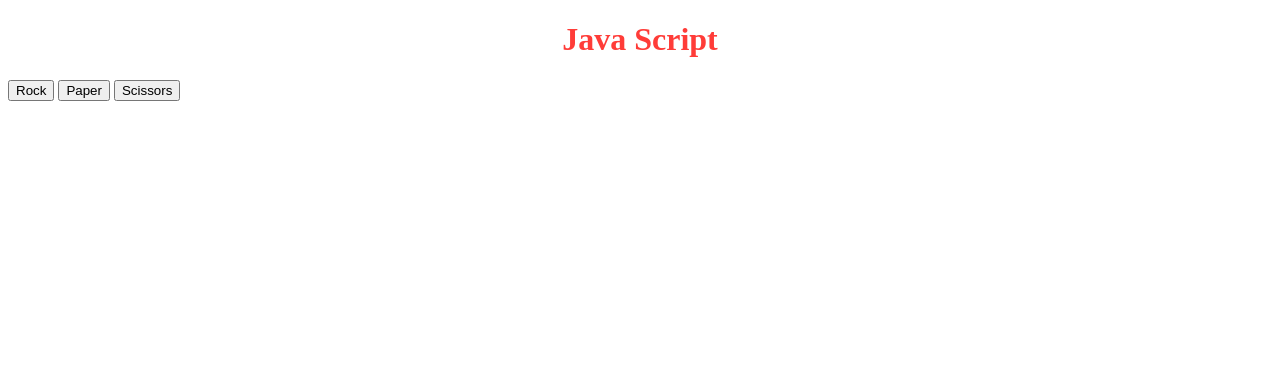
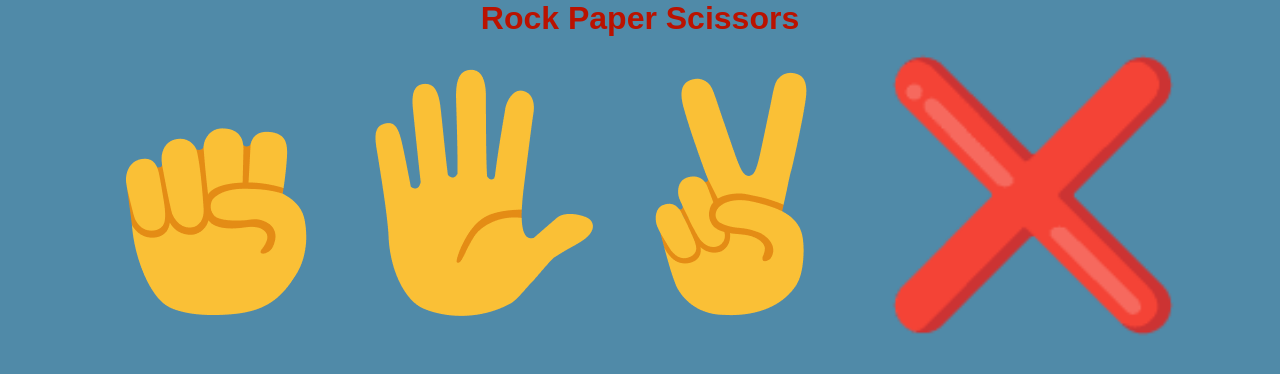
Before and after one commit to orimolco102/HTML-CSS-GITHUB, a plain HTML site: page projects/RPS/index.html in a window 1280 px wide. Drawn offline with Linux system fonts and the light colour scheme.

Commit message:
end project

```diff
--- a/projects/RPS/index.html
+++ b/projects/RPS/index.html
@@ -5,16 +5,40 @@
     <meta name="viewport" content="width=device-width, initial-scale=1.0" />
     <title>Rock Paper Scissors</title>
     <script src="script.js" defer></script>
+    <link rel="stylesheet" href="style.css" />
   </head>
   <body>
-    <h1
-      style="font-size: calc(50px, 1.5rem); text-align: center; color: #ff3c38"
-    >
-      Java Script
-    </h1>
+    <header>
+      <h1>Rock Paper Scissors</h1>
+    </header>
 
-    <button id="Rock" onclick="res(this.id)">Rock</button>
-    <button id="Paper" onclick="res(this.id)">Paper</button>
-    <button id="Scissors" onclick="res(this.id)">Scissors</button>
+    <div class="buttoncontainer">
+      <button id="Rock" onclick="res(this.id)">
+        <img src="images/rock-emoji.png" alt="" />
+      </button>
+      <button id="Paper" onclick="res(this.id)">
+        <img src="images/paper-emoji.png" alt="" />
+      </button>
+      <button id="Scissors" onclick="res(this.id)">
+        <img src="images/scissors-emoji.png" alt="" />
+      </button>
+      <button
+        id="clear"
+        onclick="
+          res(this.id);
+          localStorage.removeItem('score');
+          UpdateScore();
+        "
+        style="font-size: 250px; color: red"
+      >
+        ❌
+      </button>
+    </div>
+
+    <div class="statcont">
+      <p class="picks sb"></p>
+      <p class="result sb"></p>
+      <p class="score sb"></p>
+    </div>
   </body>
 </html>
--- a/projects/RPS/script.js
+++ b/projects/RPS/script.js
@@ -1,34 +1,21 @@
-const score = {
+let score = JSON.parse(localStorage.getItem("score")) || {
   Wins: 0,
   Losses: 0,
   Ties: 0,
 };
-
-function PickComputerMove() {
-  const randomNumber = Math.random();
-  let computerMove = "";
-
-  if (randomNumber >= 0 && randomNumber < 1 / 3) {
-    computerMove = "Rock";
-  } else if (randomNumber >= 1 / 3 && randomNumber < 2 / 3) {
-    computerMove = "Paper";
-  } else if (randomNumber >= 2 / 3 && randomNumber < 1) {
-    computerMove = "Scissors";
-  }
-
-  return computerMove;
-}
 
 function res(ButtonID) {
   const computerMove = PickComputerMove();
   let result = "";
   const PlayerChoice = ButtonID;
 
-  console.log(PlayerChoice);
-  console.log(computerMove);
-  console.log(PlayerChoice == computerMove);
-
-  if (PlayerChoice === computerMove) {
+  if (PlayerChoice === "clear") {
+    score = {
+      Wins: 0,
+      Losses: 0,
+      Ties: 0,
+    };
+  } else if (PlayerChoice === computerMove) {
     result = "Tie";
     score.Ties += 1;
   } else if (
@@ -38,14 +25,37 @@ function res(ButtonID) {
   ) {
     result = "You Win";
     score.Wins += 1;
-  } else  {
-    result = "You Lose"
+  } else {
+    result = "You Lose";
     score.Losses += 1;
   }
 
-  localStorage.setItem("score",JSON.stringify(score));
+  localStorage.setItem("score", JSON.stringify(score));
 
-  alert(`Computer picked: ${computerMove} result: ${result}
-    Wins: ${score.Wins}, Losses: ${score.Losses}, Ties: ${score.Ties}
-    `);
+  document.querySelector(".result").innerHTML = result;
+  document.querySelector(".picks").innerHTML =
+    `Computer picked: ${computerMove}. You have picked: ${PlayerChoice}`;
+
+  UpdateScore();
+
+  function UpdateScore() {
+    document.querySelector(".score").innerHTML =
+      `score: Wins: ${score.Wins}, Losses: ${score.Losses}, Ties: ${score.Ties}`;
+  }
+
+
+  function PickComputerMove() {
+    const randomNumber = Math.random();
+    let computerMove = "";
+
+    if (randomNumber >= 0 && randomNumber < 1 / 3) {
+      computerMove = "Rock";
+    } else if (randomNumber >= 1 / 3 && randomNumber < 2 / 3) {
+      computerMove = "Paper";
+    } else if (randomNumber >= 2 / 3 && randomNumber < 1) {
+      computerMove = "Scissors";
+    }
+
+    return computerMove;
+  }
 }
--- /dev/null
+++ b/projects/RPS/style.css
@@ -0,0 +1,45 @@
+* {
+    margin: 0;
+}
+
+body {
+    background-color: #508AA8;
+    font-family: Arial, Helvetica, sans-serif;
+    color: #031927;
+    display: flex;
+    align-items: center;
+    flex-direction: column;
+}
+
+header {
+    text-align: center;
+}
+
+header h1 {
+    font-size: calc(100px, 2rem);
+    color: #BA1200 ;
+    margin-bottom: 10px;
+}
+
+.buttoncontainer {
+    display: flex;
+    flex-direction: row;
+    margin-bottom: 10px;
+}
+
+button {
+    background: none;
+    border-style: none;
+}
+
+.sb {
+    color: #031927;
+    font-size: 20px;
+    text-align: center;
+}
+
+.statcont {
+    display: flex;
+    text-align: center;
+    flex-direction: column;
+}
```
Also changed, not shown: projects/RPS/images/paper-emoji.png (added), projects/RPS/images/rock-emoji.png (added), projects/RPS/images/scissors-emoji.png (added).
